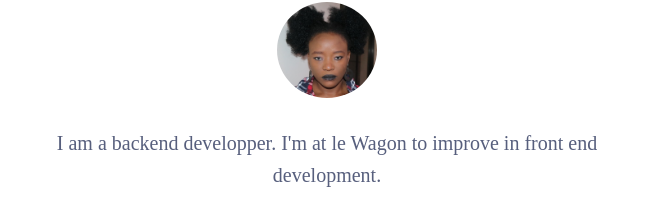
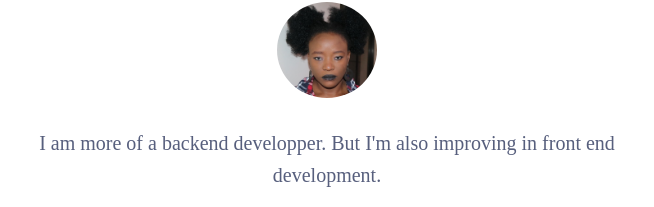
Before and after one commit to centia28/profile, a plain HTML site: page index.html in a window 1280 px wide. Shown: the part 186-393 px from the top of the page, 313-967 px from the left. Drawn offline with Linux system fonts and the light colour scheme.

Commit message:
Modified presentation text

```diff
--- a/index.html
+++ b/index.html
@@ -16,7 +16,7 @@
       <h1>Hello, I'm Nina 😎</h1>
       <img src="images/profile.jpg" width="100px" class="img-circle" alt="nina tchalla web developer">
       <p>
-        I am a backend developper. I'm at le Wagon to improve in front end development.
+        I am more of a backend developper. But I'm also improving in front end development.
       </p>
       <a href="http://lewagon.com/fr" class="btn-blue" target="_blank">Discover le Wagon</a>
     </div>
```
